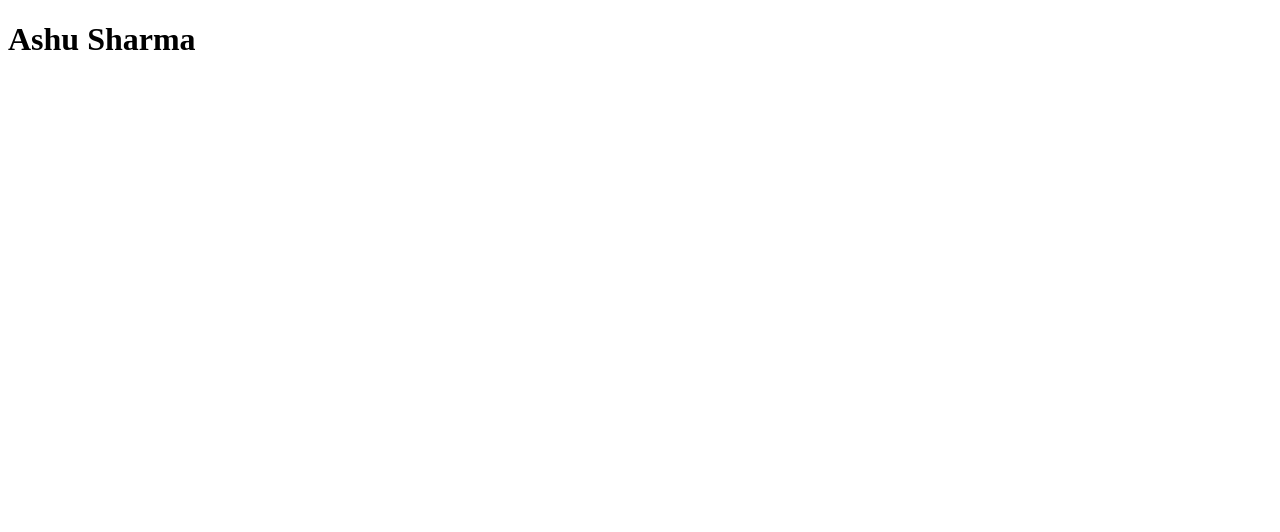
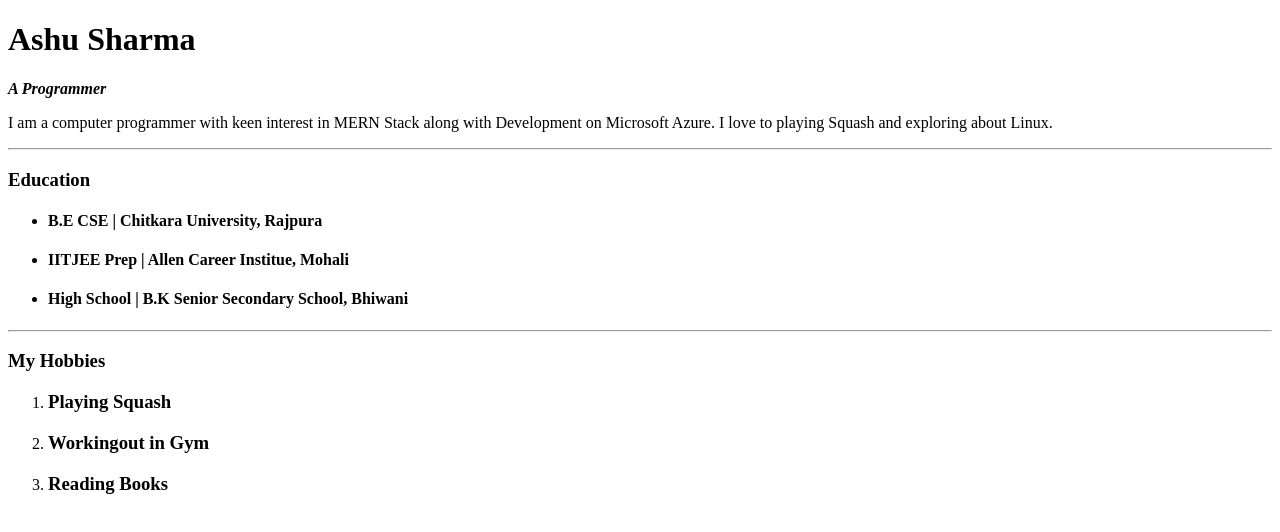
Before and after one commit to ashu-sharma07/html-personal-site, a plain HTML site: page index.html in a window 1280 px wide. Drawn offline with Linux system fonts and the light colour scheme.

Commit message:
main add

```diff
--- a/index.html
+++ b/index.html
@@ -13,10 +13,41 @@
 <body>
   <header>
     <h1>Ashu Sharma</h1>
-
+    <strong><em>
+        <p>A Programmer</p>
+      </em> </strong>
+    <p>
+      I am a computer programmer with keen interest in MERN Stack along with Development on Microsoft Azure.
+      I love to playing Squash and exploring about Linux.
+    </p>
+    <hr>
   </header>
   <main>
-
+    <h3>Education</h3>
+    <ul>
+      <li>
+        <h4>B.E CSE | Chitkara University, Rajpura</h4>
+      </li>
+      <li>
+        <h4>IITJEE Prep | Allen Career Institue, Mohali</h4>
+      </li>
+      <li>
+        <h4>High School | B.K Senior Secondary School, Bhiwani</h4>
+      </li>
+    </ul>
+    <hr>
+    <h3>My Hobbies</h3>
+    <ol>
+      <li>
+        <h3>Playing Squash</h3>
+      </li>
+      <li>
+        <h3>Workingout in Gym</h3>
+      </li>
+      <li>
+        <h3>Reading Books</h3>
+      </li>
+    </ol>
   </main>
   <footer>
 
```
Also changed, not shown: testing.html (added, +20 -0 lines).
